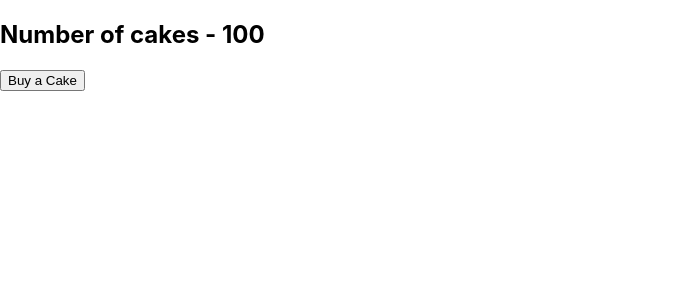
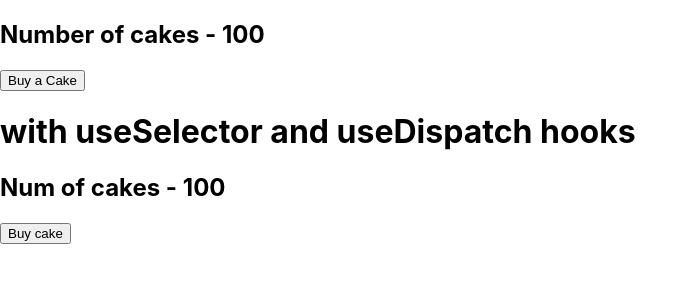
Before and after one commit to KVerma-developer/redux, a React (Create React App) app in the folder reduxwithreact/: page / in a window 1280 px wide. Shown: the top 300 px of the page, without its empty margins (0-698 px from the left). Built offline with nearby package versions, Linux system fonts and the light colour scheme.

Commit message:
used hook useDispatch , useSelector

```diff
--- a/reduxwithreact/src/App.js
+++ b/reduxwithreact/src/App.js
@@ -2,6 +2,7 @@ import React from 'react';
 import { Provider } from 'react-redux';
 import store from './redux/store';
 import CakeContainer from './components/CakeContainer';
+import HooksCakeContainer from './components/HooksCakeContainer';
 
 
 function App() {
@@ -9,6 +10,7 @@ function App() {
     <Provider store={store}>
     <div className="App">
      <CakeContainer/>
+     <HooksCakeContainer/>
     </div>
      </Provider>
   );
--- /dev/null
+++ b/reduxwithreact/src/components/HooksCakeContainer.jsx
@@ -0,0 +1,32 @@
+/**
+ * This is a React functional component that uses the useSelector and useDispatch hooks from the
+ * react-redux library to display the number of cakes and dispatch a buyCake action when a button is
+ * clicked.
+ * @returns The component `HooksCakeContainer` is being returned, which contains a heading, a display
+ * of the number of cakes using `useSelector`, and a button to dispatch the `buyCake` action using
+ * `useDispatch`.
+ */
+import React from 'react';
+import {useSelector ,useDispatch} from 'react-redux';
+import { buyCake } from '../redux/cakes/cakeActions';
+
+const HooksCakeContainer = () => {
+    const numOfCakes = useSelector(state => state.cake.numOfCakes);
+    console.log(numOfCakes)
+    const dispatch =useDispatch();
+
+    const handleBuyCake=()=>{
+        dispatch(buyCake());
+    };
+  return (
+    <div>
+
+        <h1>with useSelector and useDispatch hooks</h1>
+        <h2>Num of cakes - {numOfCakes}</h2>
+        <button onClick={handleBuyCake}>Buy cake</button>
+
+    </div>
+  )
+}
+
+export default HooksCakeContainer
--- a/reduxwithreact/src/redux/store.js
+++ b/reduxwithreact/src/redux/store.js
@@ -6,8 +6,7 @@ const store = configureStore({
       cake: cakeReducer
     }
   });
-// store.subscribe(()=>{console.log(store.getState())})
-// store.dispatch(buyCakes())
+
 
 
 
```
Also changed, not shown: reduxwithreact/src/components/CakeContainer.jsx (+9 -0 lines).
